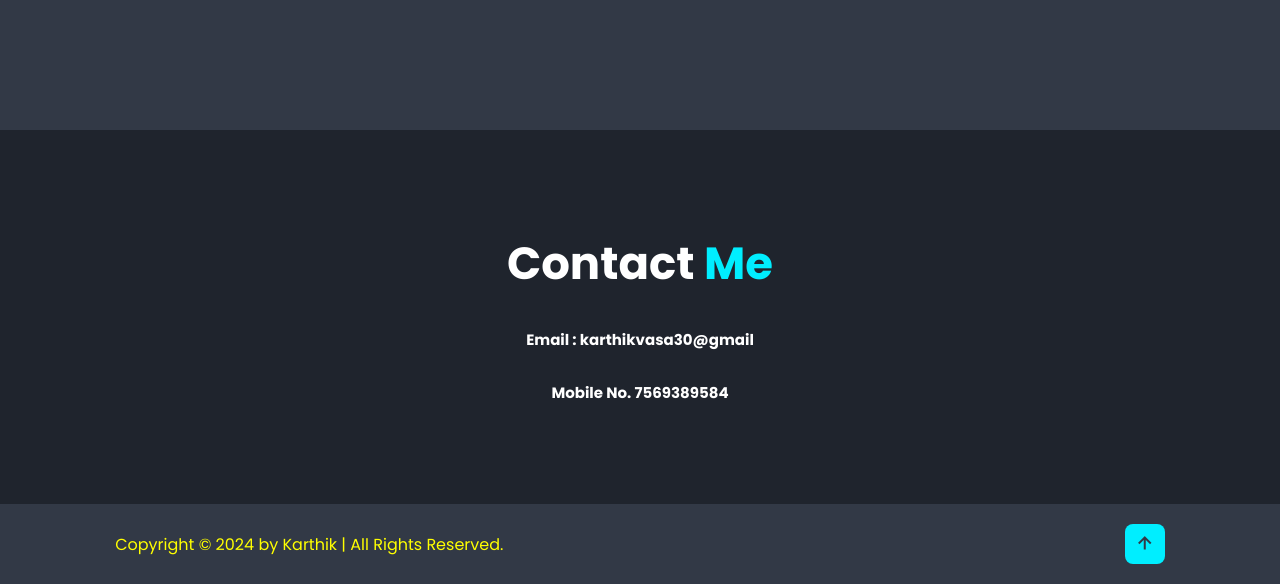
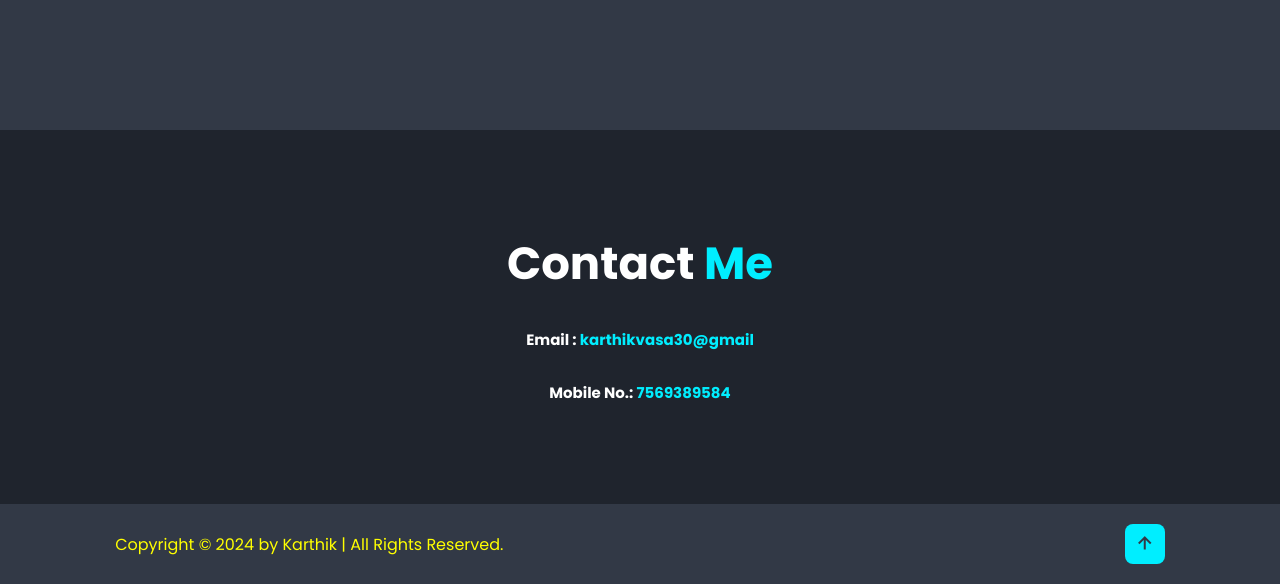
Before and after one commit to karthikvasa16/CVIP-Coderscave-Web-Development, a plain HTML site: page portifolio/index.html in a window 1280 px wide. Shown: the part 4897-5481 px from the top of the page. Drawn offline with nearby package versions, Linux system fonts and the light colour scheme.

Commit message:
Update index.html

```diff
--- a/portifolio/index.html
+++ b/portifolio/index.html
@@ -337,8 +337,8 @@ My intrigue with AIML is not just rooted in its technical intricacies but also i
     <section class="contact" id="contact">
         <h2 class="heading">Contact <span>Me</span></h2>
 
-        <h2 align="center" >Email : karthikvasa30@gmail</h3>
-        <h2 align="center" >Mobile No. 7569389584</h3>
+        <h2 align="center" >Email : <span>karthikvasa30@gmail</span></h3>
+        <h2 align="center" >Mobile No.: <span>7569389584</span></h3>
     </section>
 
     <!-- footer design -->
```
